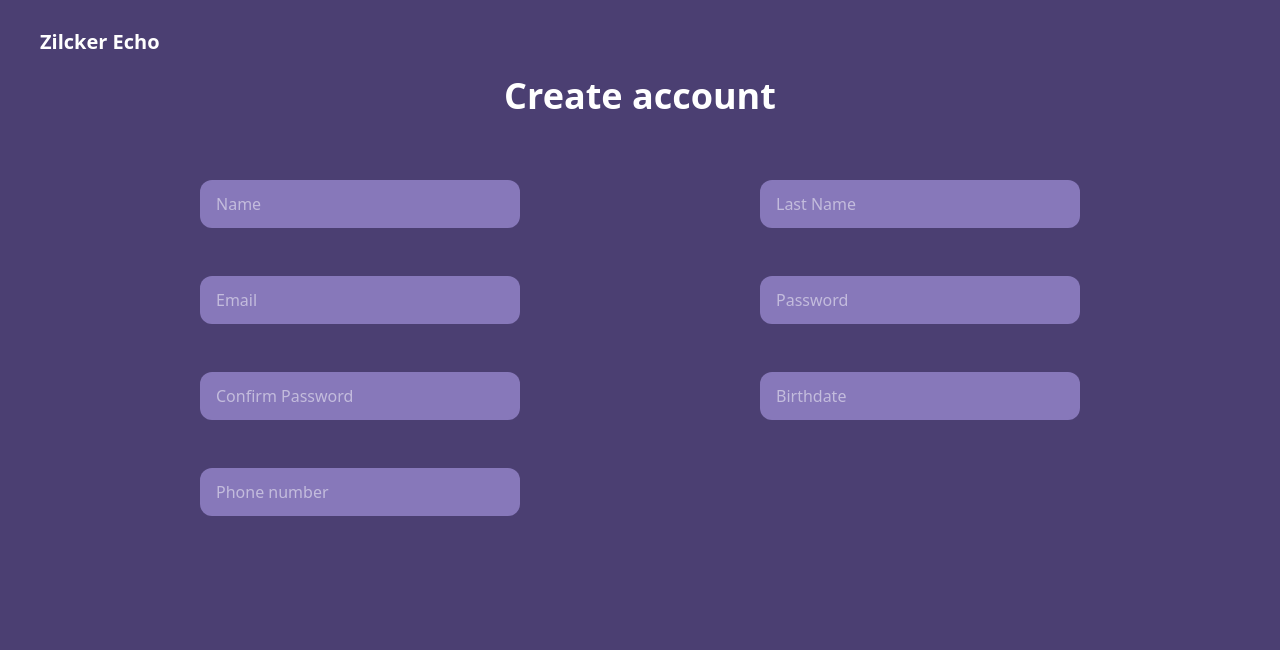
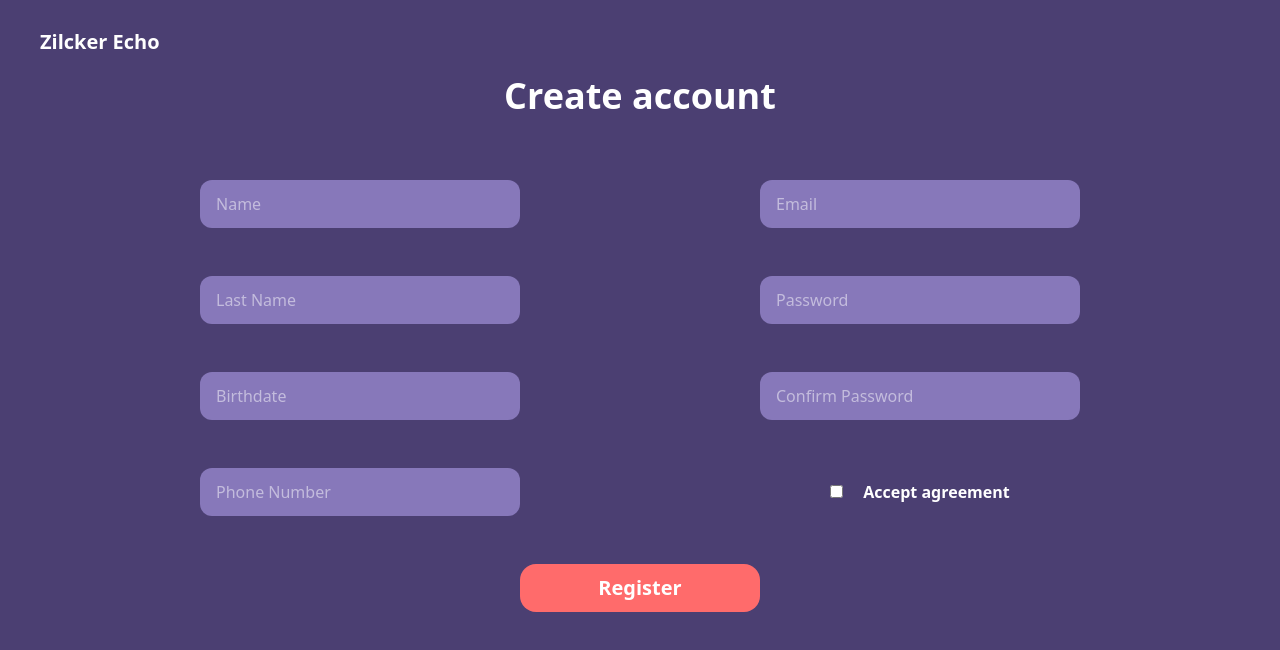
Before and after one commit to fdvalderrama/zilcker-echo-front, a React (Vite) app: page /createAccount in a window 1280 px wide. Shown: the top 650 px of the page. Built offline with nearby package versions, Linux system fonts and the light colour scheme.

Commit message:
Crete account terminado

```diff
--- a/src/components/registerComponents/InputCreateAccount.tsx
+++ b/src/components/registerComponents/InputCreateAccount.tsx
@@ -9,7 +9,7 @@ type InputLilaProps = {
 const InputLila: FC<InputLilaProps> = ({ placeholder, value, onChange }) => {
   return (
     <input
-      className="bg-[#8778BA] h-12 w-80 ps-4 rounded-xl"
+      className="bg-[#8778BA] h-12 w-80 ps-4 rounded-xl mb-12"
       type="text"
       placeholder={placeholder}
       value={value}
--- a/src/views/CreateAccountView.tsx
+++ b/src/views/CreateAccountView.tsx
@@ -3,56 +3,80 @@ import { useState } from "react";
 
 const CreateAccountView = () => {
   const [name, setName] = useState("");
+  const [email, setEmail] = useState("");
+  const [password, setPassword] = useState("");
+  const [lastName, setLastName] = useState("");
+  const [birthdate, setBirthdate] = useState("");
+  const [phoneNumber, setPhoneNumber] = useState("");
+  const [confirmPassword, setConfirmPassword] = useState("");
+  const [acceptTerms, setAcceptTerms] = useState(false);
 
   return (
-    <div className="w-full h-screen bg-[#4B3F72] text-white overflow-hidden">
+    <div className="w-full md:h-screen bg-[#4B3F72] text-white overflow-hidden">
       <h4 className="mt-7 ms-10 text-xl font-semibold">Zilcker Echo</h4>
       <h1 className="mt-5 font-bold text-center text-4xl">Create account</h1>
-      <div className="flex justify-center mt-16 gap-x-60">
-        <div className="flex flex-col">
+      <div className="flex flex-col md:flex-row justify-center mt-16 md:gap-x-30 lg:gap-x-60">
+        <div className="flex flex-col mx-auto md:mx-0">
           <InputLila
             placeholder="Name"
             value={name}
             onChange={(e) => setName(e.target.value)}
           />
 
-          <input
-            className="bg-[#8778BA] h-12 w-80 ps-4 rounded-xl mt-12"
-            type="text"
-            placeholder="Email"
+          <InputLila
+            placeholder="Last Name"
+            value={lastName}
+            onChange={(e) => setLastName(e.target.value)}
           />
 
-          <input
-            className="bg-[#8778BA] h-12 w-80 ps-4 rounded-xl mt-12"
-            type="text"
-            placeholder="Confirm Password"
+          <InputLila
+            placeholder="Birthdate"
+            value={birthdate}
+            onChange={(e) => setBirthdate(e.target.value)}
           />
 
-          <input
-            className="bg-[#8778BA] h-12 w-80 ps-4 rounded-xl mt-12"
-            type="text"
-            placeholder="Phone number"
+          <InputLila
+            placeholder="Phone Number"
+            value={phoneNumber}
+            onChange={(e) => setPhoneNumber(e.target.value)}
           />
         </div>
-        <div className="flex flex-col">
-          <input
-            className="bg-[#8778BA] h-12 w-80 ps-4 rounded-xl"
-            type="text"
-            placeholder="Last Name"
+        <div className="flex flex-col mx-auto md:mx-0">
+          <InputLila
+            placeholder="Email"
+            value={email}
+            onChange={(e) => setEmail(e.target.value)}
           />
 
-          <input
-            className="bg-[#8778BA] h-12 w-80 ps-4 rounded-xl mt-12"
-            type="text"
+          <InputLila
             placeholder="Password"
+            value={password}
+            onChange={(e) => setPassword(e.target.value)}
           />
 
-          <input
-            className="bg-[#8778BA] h-12 w-80 ps-4 rounded-xl mt-12"
-            type="text"
-            placeholder="Birthdate"
+          <InputLila
+            placeholder="Confirm Password"
+            value={confirmPassword}
+            onChange={(e) => setConfirmPassword(e.target.value)}
           />
+
+          <div className="mt-3 mb-12 mx-auto">
+            <input
+              type="checkbox"
+              checked={acceptTerms}
+              onChange={(e) => setAcceptTerms(e.target.checked)}
+              id="terms"
+            />
+            <label className="ms-5 font-semibold text-md" htmlFor="terms">
+              Accept agreement
+            </label>
+          </div>
         </div>
+      </div>
+      <div className="flex justify-center">
+        <button className="bg-[#FF6B6B] mx-auto rounded-2xl w-60 h-12 text-xl font-semibold mb-20">
+          Register
+        </button>
       </div>
     </div>
   );
```
